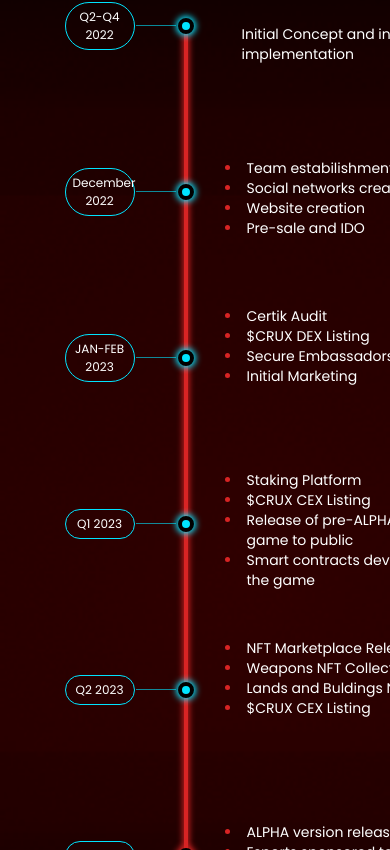
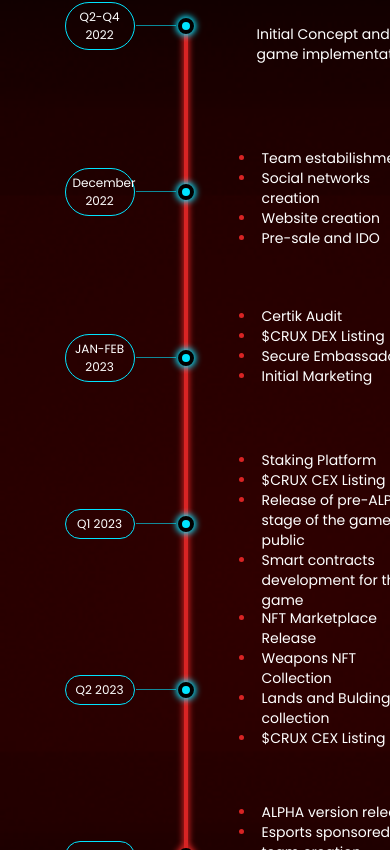
Before and after one commit to cruxcryptos/website, a React (Create React App) app: page / in a window 390 px wide. Shown: the part 9394-10244 px from the top of the page. Built offline with nearby package versions, Linux system fonts and the light colour scheme; a web font is replaced by a local one.

Commit message:
Responsive Fixes.

```diff
--- a/src/template/HomeDemo2/style/_FAQ2.scss
+++ b/src/template/HomeDemo2/style/_FAQ2.scss
@@ -51,7 +51,7 @@
 }
 
 .faqs-gif-holder{
-width: 100%;
+width: 90%;
 margin-left: 20px;
 margin-top: 60px;
 }
--- a/src/template/HomeDemo2/style/_roadmap2.scss
+++ b/src/template/HomeDemo2/style/_roadmap2.scss
@@ -344,10 +344,10 @@
         transform: translateY(0)!important;
         top: 0!important;
         bottom: 0!important;
-        width: 250px;
+        width: 235px;
     }
     #section_5-slider-circle .data_cir-content span{
-        width: 100%;
+        width: 85%;
         font-size: 14px;
     }
     #section_5-slider-circle .data_cir:nth-child(2n) .data_cir-content ul::before,
```
Also changed, not shown: src/template/HomeDemo2/index.jsx (line endings or trailing spaces).
